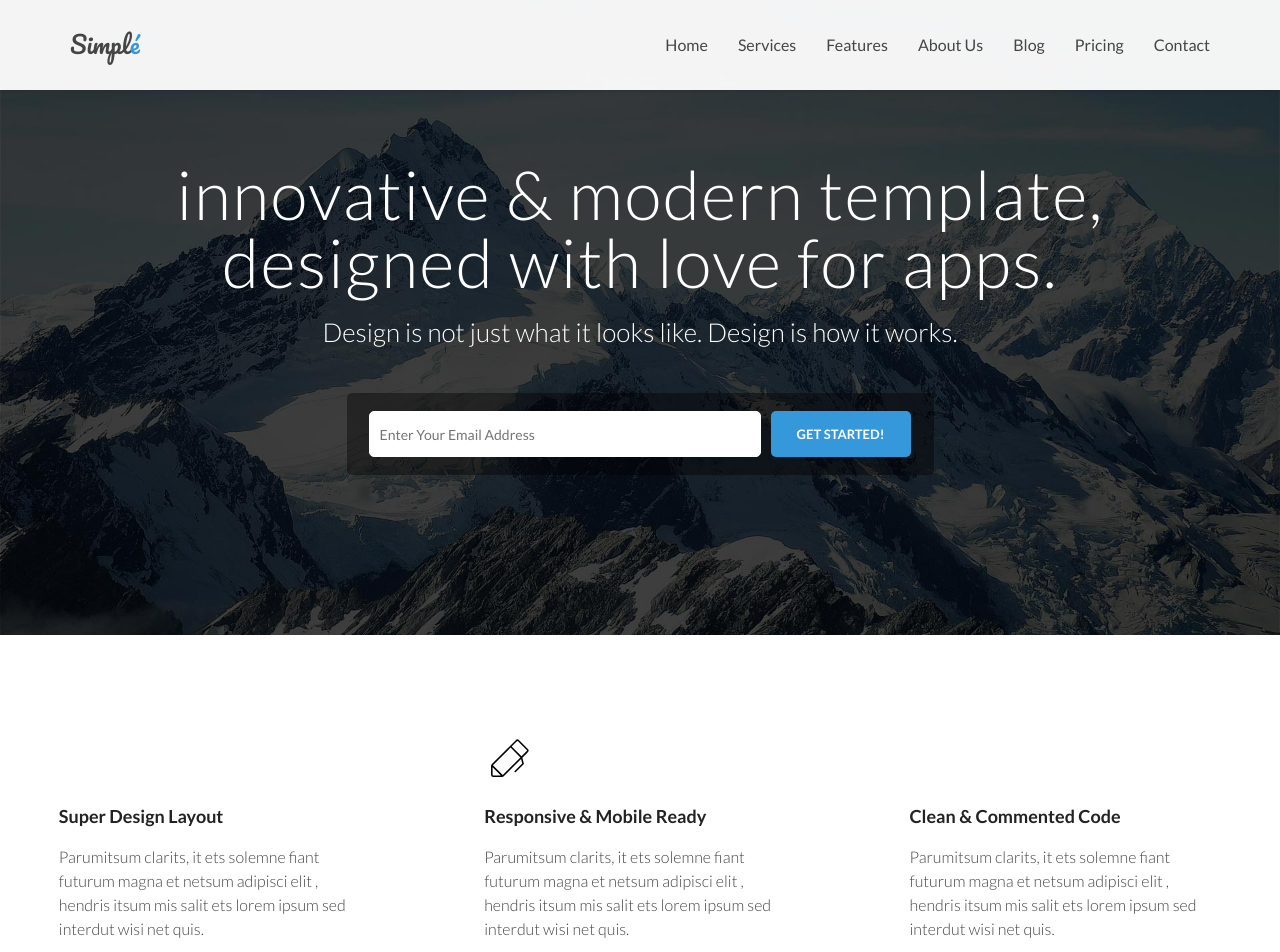
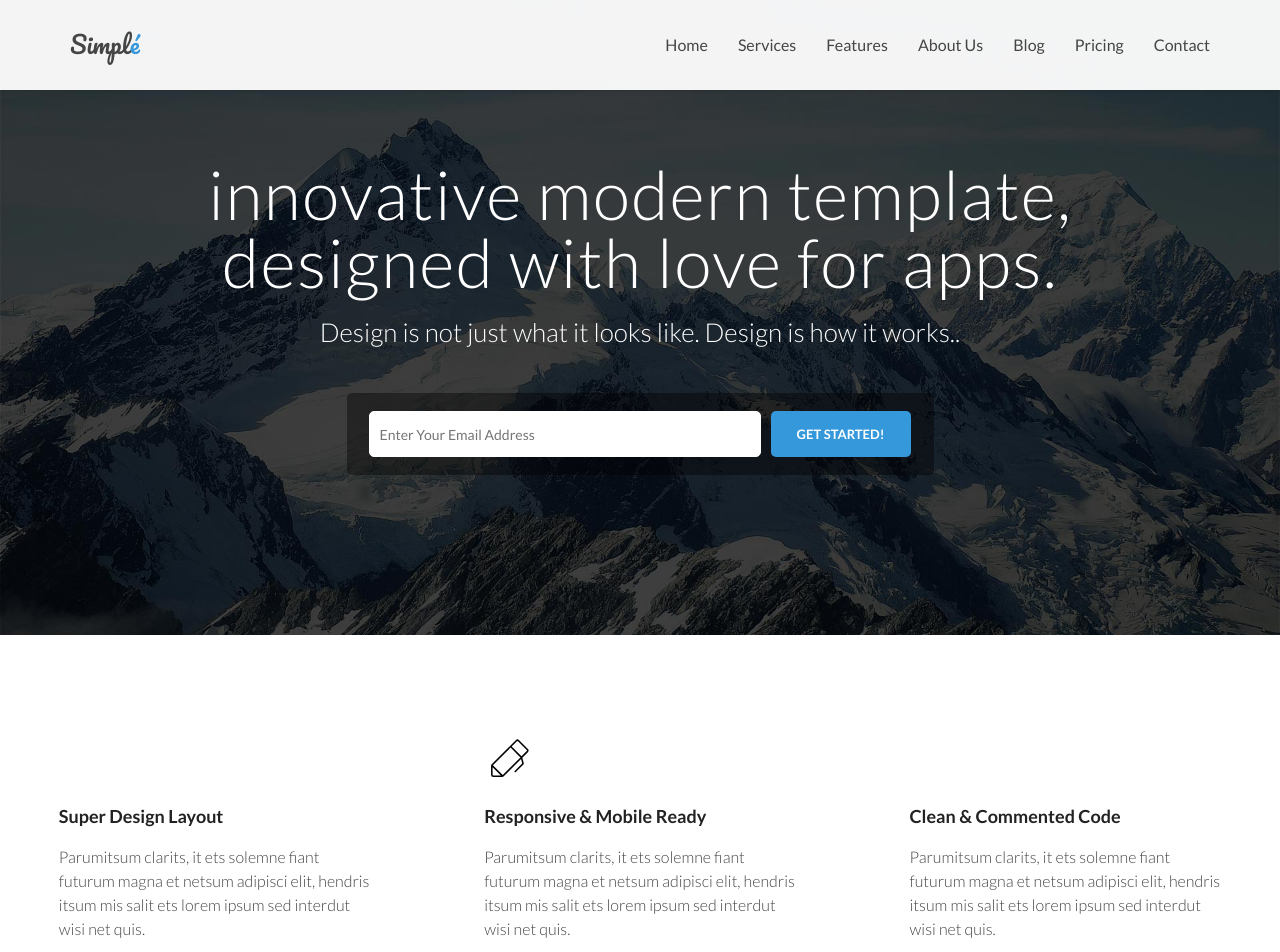
Before and after one commit to siam786/landingPage, a Vue app: page / in a window 1280 px wide. Shown: the top 952 px of the page. Built offline with nearby package versions, Linux system fonts and the light colour scheme; some icons are missing.

Commit message:
add loop through service page

```diff
--- a/src/App.vue
+++ b/src/App.vue
@@ -25,7 +25,6 @@ import Footer from './components/Footer.vue'
     <!--begin home_wrapper -->
     <Home/>
     <!--end home_wrapper -->
-
     <!--begin services -->
     <Service/>
     <!-- end section_wrapper -->
--- a/src/components/Home.vue
+++ b/src/components/Home.vue
@@ -3,16 +3,16 @@
       <!--begin home_box -->
       <div class="home_box">
         <h2 class="home_title">
-          innovative &amp; modern template, designed with love for apps.
+          {{ homeTitle }}
         </h2>
 
         <h3 class="home_subtitle">
-          Design is not just what it looks like. Design is how it works.
+          {{ homeSubTitle }}
         </h3>
 
         <!--begin success_box -->
         <p class="newsletter_success_box" style="display: none">
-          We received your message and you'll hear from us soon. Thank You!
+          {{ SuccessBox }}
         </p>
         <!--end success_box -->
 
@@ -55,10 +55,10 @@
     </section>
 </template>
 
-<script>
-export default {
-
-}
+<script setup>
+const homeTitle='innovative modern template, designed with love for apps.'
+const homeSubTitle='Design is not just what it looks like. Design is how it works..'
+const SuccessBox='We received your message and you ll hear from us soon. Thank You!'
 </script>
 
 <style>
--- a/src/components/Service.vue
+++ b/src/components/Service.vue
@@ -1,73 +1,51 @@
 <template>
   <section id="services">
-      <!--begin services_item -->
-      <div class="services_item">
-        <!--begin services_box -->
-        <div class="services_box">
-          <div class="icon_wrapper">
-            <Icon icon="ri:computer-line" width="50" />
-          </div>
-          <h2>Super Design Layout</h2>
-          <p>
-            Parumitsum clarits, it ets solemne fiant futurum magna et netsum
-            adipisci elit , hendris itsum mis salit ets lorem ipsum sed interdut
-            wisi net quis.
-          </p>
-          <a href="" class="services_button">Read More</a>
+    <div v-for="service in services" :key="service.id" class="services_item">
+      <div class="services_box">
+        <div class="icon_wrapper">
+          <Icon :icon="service.icon" width="50" />
         </div>
-        <!--end services_box -->
+        <h2>{{ service.title }}</h2>
+        <p>{{ service.description }}</p>
+        <a href="" class="services_button">Read More</a>
       </div>
-      <!--end services_item -->
-
-      <!--begin services_item -->
-      <div class="services_item">
-        <!--begin services_box -->
-        <div class="services_box">
-          <div class="">
-            <Icon icon="ph:pen-thin" width="50" />
-            </div>
-          <div class="icon_wrapper">
-            <div class="">
-            </div>
-
-          </div>
-          <h2>Responsive & Mobile Ready</h2>
-          <p>
-            Parumitsum clarits, it ets solemne fiant futurum magna et netsum
-            adipisci elit , hendris itsum mis salit ets lorem ipsum sed interdut
-            wisi net quis.
-          </p>
-          <a href="" class="services_button">Read More</a>
-        </div>
-        <!--end services_box -->
-      </div>
-      <!--end services_item -->
-
-      <!--begin services_item -->
-      <div class="services_item">
-        <!--begin services_box -->
-        <div class="services_box">
-          <div class="icon_wrapper">
-            <Icon icon="clarity:picture-line" width="50" />
-          </div>
-          <h2>Clean & Commented Code</h2>
-          <p>
-            Parumitsum clarits, it ets solemne fiant futurum magna et netsum
-            adipisci elit , hendris itsum mis salit ets lorem ipsum sed interdut
-            wisi net quis.
-          </p>
-          <a href="" class="services_button">Read More</a>
-        </div>
-        <!--end services_box -->
-      </div>
-      <!--end services_item -->
-    </section>
+    </div>
+  </section>
 </template>
 
-<script setup>
-import { Icon } from '@iconify/vue';
+<script>
+import { ref } from 'vue';
+import { Icon } from '@iconify/vue'; // Import your custom Icon component
+
+export default {
+  components: {
+    Icon // Register the Icon component
+  },
+  setup() {
+    const services = ref([
+      {
+        id: 1,
+        icon: "ri:computer-line",
+        title: "Super Design Layout",
+        description: "Parumitsum clarits, it ets solemne fiant futurum magna et netsum adipisci elit, hendris itsum mis salit ets lorem ipsum sed interdut wisi net quis."
+      },
+      {
+        id: 2,
+        icon: "ph:pen-thin",
+        title: "Responsive & Mobile Ready",
+        description: "Parumitsum clarits, it ets solemne fiant futurum magna et netsum adipisci elit, hendris itsum mis salit ets lorem ipsum sed interdut wisi net quis."
+      },
+      {
+        id: 3,
+        icon: "clarity:picture-line",
+        title: "Clean & Commented Code",
+        description: "Parumitsum clarits, it ets solemne fiant futurum magna et netsum adipisci elit, hendris itsum mis salit ets lorem ipsum sed interdut wisi net quis."
+      }
+    ]);
+
+    return {
+      services
+    };
+  }
+};
 </script>
-
-<style>
-
-</style>
```
